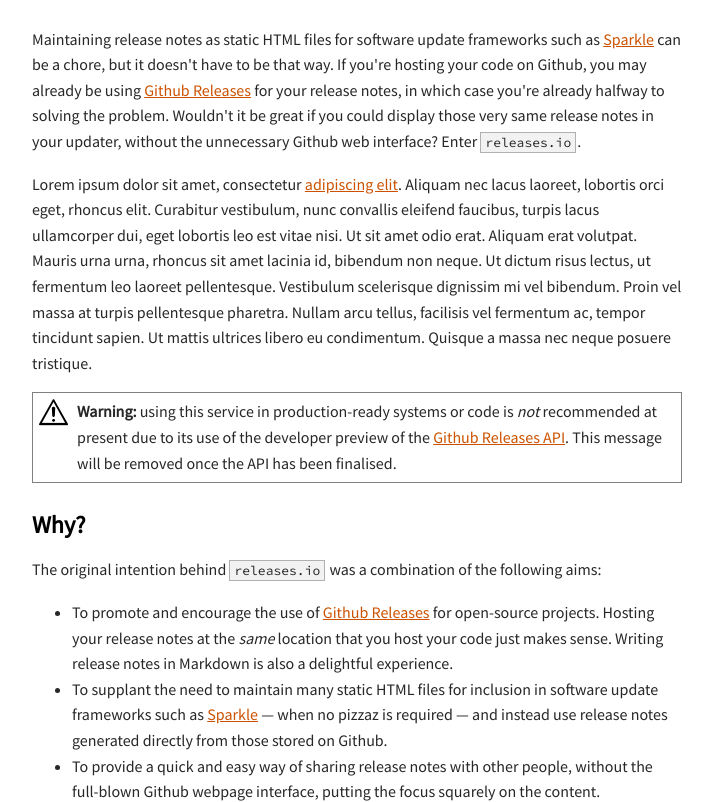
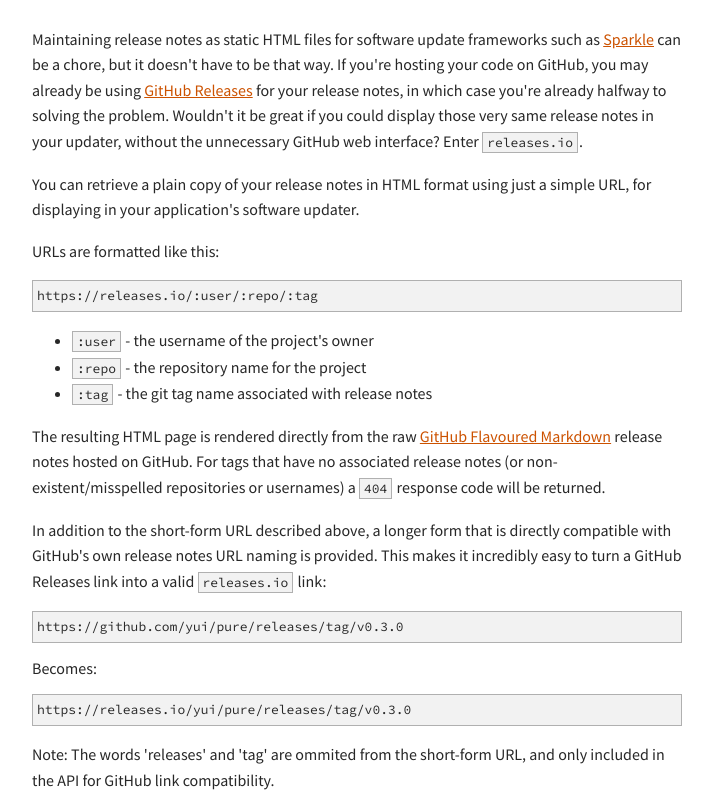
Before and after one commit to marcransome/releases.io, a plain HTML site: page public/index.html in a window 1280 px wide. Shown: the part 176-978 px from the top of the page, without its empty margins (283-996 px from the left). Drawn offline with Linux system fonts and the light colour scheme.

Commit message:
adding additional introductory text

```diff
--- a/public/index.html
+++ b/public/index.html
@@ -19,12 +19,23 @@
         <img id="logo" src="/images/delivery.png" alt="releases.io">
         <h1>releases.io</h1>
       </header>
-      <p>
-      Maintaining release notes as static HTML files for software update frameworks such as <a href="http://sparkle.andymatuschak.org">Sparkle</a> can be a chore, but it doesn't have to be that way. If you're hosting your code on Github, you may already be using <a href="https://help.github.com/articles/about-releases">Github Releases</a> for your release notes, in which case you're already halfway to solving the problem. Wouldn't it be great if you could display those very same release notes in your updater, without the unnecessary Github web interface? Enter <code>releases.io</code>.
-      </p>
-      <p>Lorem ipsum dolor sit amet, consectetur <a href="sd">adipiscing elit</a>. Aliquam nec lacus laoreet, lobortis orci eget, rhoncus elit. Curabitur vestibulum, nunc convallis eleifend faucibus, turpis lacus ullamcorper dui, eget lobortis leo est vitae nisi. Ut sit amet odio erat. Aliquam erat volutpat. Mauris urna urna, rhoncus sit amet lacinia id, bibendum non neque. Ut dictum risus lectus, ut fermentum leo laoreet pellentesque. Vestibulum scelerisque dignissim mi vel bibendum. Proin vel massa at turpis pellentesque pharetra. Nullam arcu tellus, facilisis vel fermentum ac, tempor tincidunt sapien. Ut mattis ultrices libero eu condimentum. Quisque a massa nec neque posuere tristique.</p>
+      <p>Maintaining release notes as static HTML files for software update frameworks such as <a href="http://sparkle.andymatuschak.org">Sparkle</a> can be a chore, but it doesn't have to be that way. If you're hosting your code on GitHub, you may already be using <a href="https://help.github.com/articles/about-releases">GitHub Releases</a> for your release notes, in which case you're already halfway to solving the problem. Wouldn't it be great if you could display those very same release notes in your updater, without the unnecessary GitHub web interface? Enter <code>releases.io</code>.</p>
+      <p>You can retrieve a plain copy of your release notes in HTML format using just a simple URL, for displaying in your application's software updater.</p>
+      <p>URLs are formatted like this:</p>
+      <pre>https://releases.io/:user/:repo/:tag</pre>
+      <ul>
+        <li><code>:user</code> - the username of the project's owner</li>
+        <li><code>:repo</code> - the repository name for the project</li>
+        <li><code>:tag</code> - the git tag name associated with release notes</li>
+      </ul>
+      <p>The resulting HTML page is rendered directly from the raw <a href="https://help.github.com/articles/GitHub-flavored-markdown">GitHub Flavoured Markdown</a> release notes hosted on GitHub. For tags that have no associated release notes (or non-existent/misspelled repositories or usernames) a <code>404</code> response code will be returned.</p>
+      <p>In addition to the short-form URL described above, a longer form that is directly compatible with GitHub's own release notes URL naming is provided. This makes it incredibly easy to turn a GitHub Releases link into a valid <code>releases.io</code> link:</p>
+      <pre>https://github.com/yui/pure/releases/tag/v0.3.0</pre>
+      Becomes:
+      <pre>https://<span class="text_highlight">releases.io</span>/yui/pure/releases/tag/v0.3.0</pre>
+      <p>Note: The words 'releases' and 'tag' are ommited from the short-form URL, and only included in the API for GitHub link compatibility.</p>
       <div id="warning_standout"><div id="warning_image_container"><img id="warning_image" src="/images/warning.png" alt="warning"></div>
-      <div id="warning_text"><strong>Warning:</strong> using this service in production-ready systems or code is <em>not</em> recommended at present due to its use of the developer preview of the <a href="http://developer.github.com/v3/repos/releases/">Github Releases API</a>. This message will be removed once the API has been finalised.</div><div class="clear_floats"></div></div>
+      <div id="warning_text"><strong>Warning:</strong> using this service in production-ready systems or code is <em>not</em> recommended at present due to its use of the developer preview of the <a href="http://developer.github.com/v3/repos/releases/">GitHub Releases API</a>. This message will be removed once the API has been finalised.</div><div class="clear_floats"></div></div>
       <h2>Why?</h2>
       <p>The original intention behind <code>releases.io</code> was a combination of the following aims:</p>
       <ul>
```
